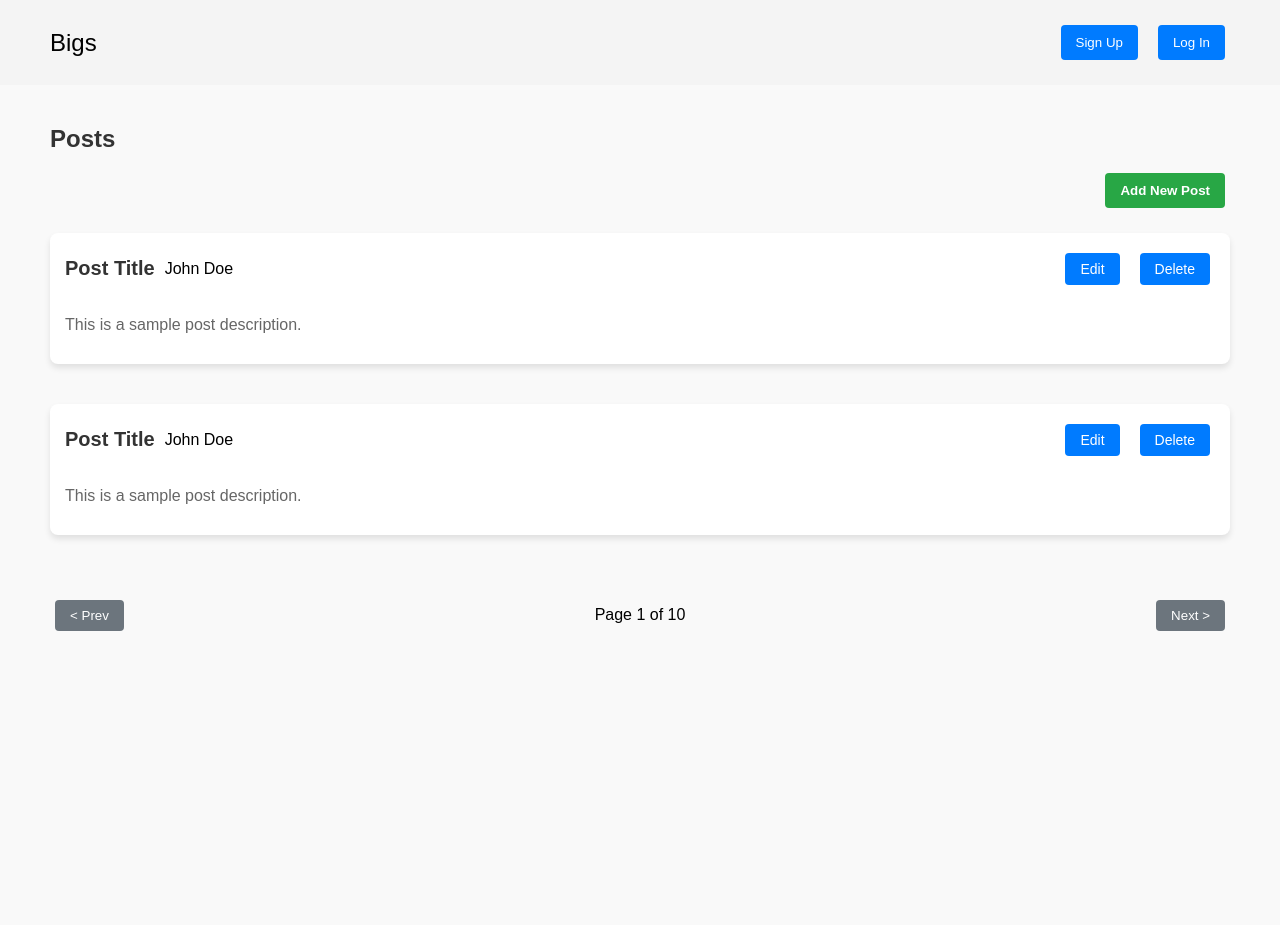
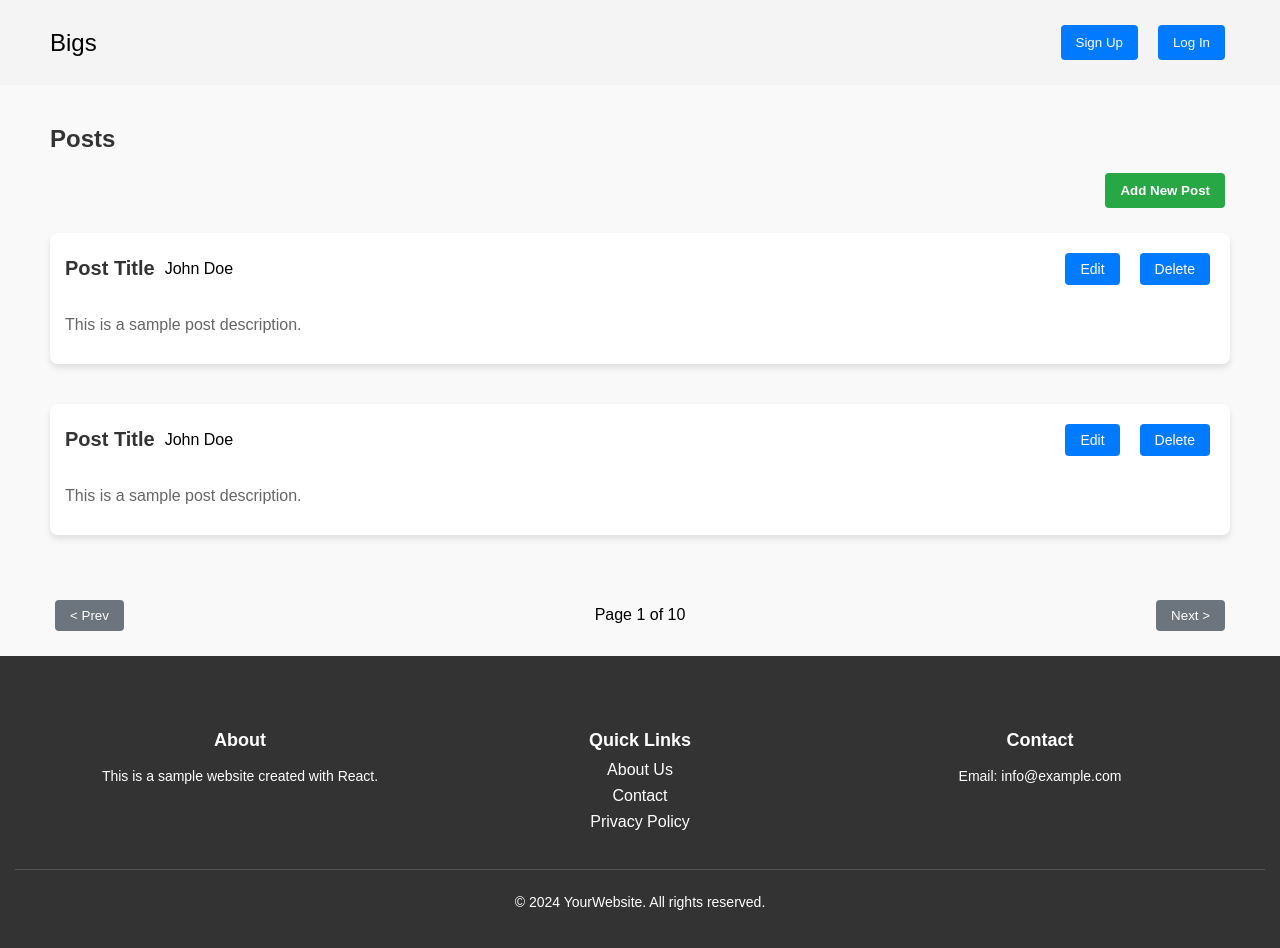
Before and after one commit to kimyeonhee912/Bigs-Front-End, a React (Create React App) app: page / in a window 1280 px wide. Shown: the top 948 px of the page. Before the commit the page ends 925 px from the top, so only its background shows below. Built offline with nearby package versions, Linux system fonts and the light colour scheme.

Commit message:
feat: 홈 푸터 완선

```diff
--- /dev/null
+++ b/src/components/Home/HomeFooter.css
@@ -0,0 +1,61 @@
+/* Footer 기본 스타일 */
+.home-footer {
+  background-color: #333;
+  color: #fff;
+  padding: 20px 15px;
+  text-align: center;
+  font-family: Arial, sans-serif;
+}
+
+/* Footer 섹션 스타일 */
+.footer-container {
+  display: flex;
+  justify-content: space-between;
+  flex-wrap: wrap;
+  max-width: 1200px;
+  margin: 0 auto;
+  padding: 20px 0;
+}
+
+/* Footer 각 섹션 */
+.footer-section {
+  flex: 1;
+  margin: 10px;
+  min-width: 200px;
+}
+
+.footer-section h4 {
+  font-size: 18px;
+  margin-bottom: 10px;
+}
+
+.footer-section p {
+  font-size: 14px;
+  line-height: 1.6;
+}
+
+.footer-section ul {
+  list-style: none;
+  padding: 0;
+  margin: 0;
+}
+
+.footer-section li {
+  margin-bottom: 8px;
+}
+
+.footer-section a {
+  color: #fff;
+  text-decoration: none;
+}
+
+.footer-section a:hover {
+  text-decoration: underline;
+}
+
+/* Footer 하단 영역 */
+.footer-bottom {
+  border-top: 1px solid #555;
+  padding: 10px 0;
+  font-size: 14px;
+}
--- a/src/components/Home/HomeFooter.jsx
+++ b/src/components/Home/HomeFooter.jsx
@@ -1,11 +1,35 @@
 import React from "react";
-
+import "./HomeFooter.css";
 export const HomeFooter = () => {
   return (
-    <>
-      <footer>
-        <div>hello</div>
-      </footer>
-    </>
+    <footer className="home-footer">
+      <div className="footer-container">
+        <div className="footer-section">
+          <h4>About</h4>
+          <p>This is a sample website created with React.</p>
+        </div>
+        <div className="footer-section">
+          <h4>Quick Links</h4>
+          <ul>
+            <li>
+              <a href="/about">About Us</a>
+            </li>
+            <li>
+              <a href="/contact">Contact</a>
+            </li>
+            <li>
+              <a href="/privacy">Privacy Policy</a>
+            </li>
+          </ul>
+        </div>
+        <div className="footer-section">
+          <h4>Contact</h4>
+          <p>Email: info@example.com</p>
+        </div>
+      </div>
+      <div className="footer-bottom">
+        <p>&copy; 2024 YourWebsite. All rights reserved.</p>
+      </div>
+    </footer>
   );
 };
--- a/src/components/Home/HomeMain.css
+++ b/src/components/Home/HomeMain.css
@@ -5,7 +5,6 @@
   padding: 20px 50px;
   font-family: Arial, sans-serif;
   background-color: #f9f9f9;
-  height: 100vh; /* 전체 화면 높이 */
   display: flex; /* Flexbox 사용 */
   flex-direction: column;
 }
--- a/src/pages/Home/Home.jsx
+++ b/src/pages/Home/Home.jsx
@@ -2,6 +2,7 @@ import React from "react";
 import "./Home.css";
 import { HomeHeader } from "../../components/Home/HomeHeader";
 import { HomeMain } from "../../components/Home/HomeMain";
+import { HomeFooter } from "../../components/Home/HomeFooter";
 
 /*
 - 사용자 회원가입
@@ -19,7 +20,9 @@ const Home = () => {
         <HomeMain />
       </section>
 
-      <section>{/* footer */}</section>
+      <section>
+        <HomeFooter />
+      </section>
     </div>
   );
 };
```
